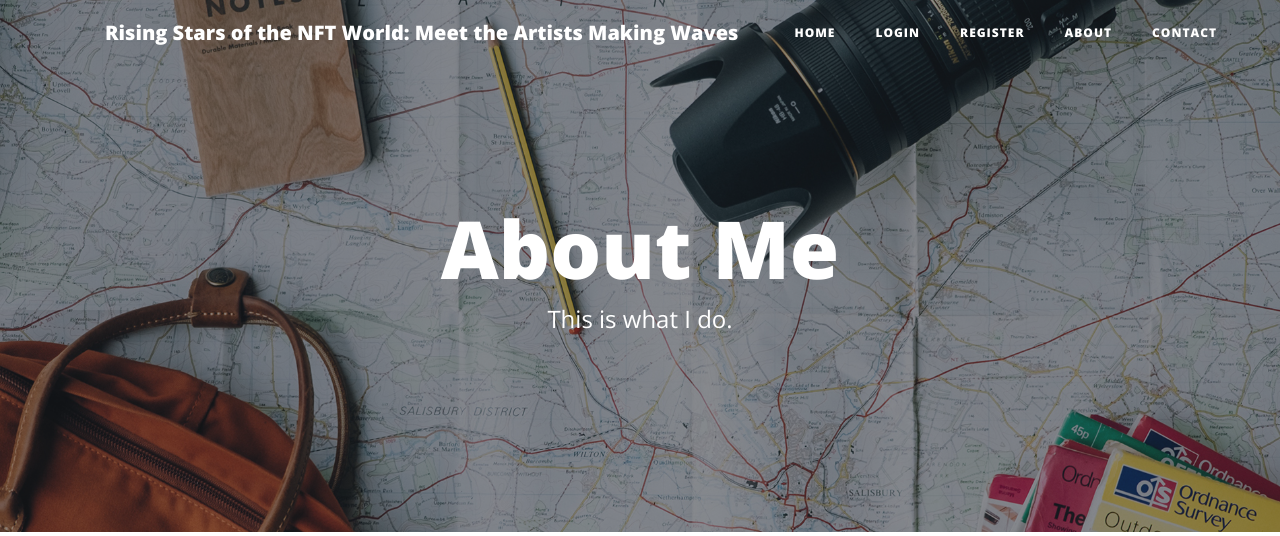
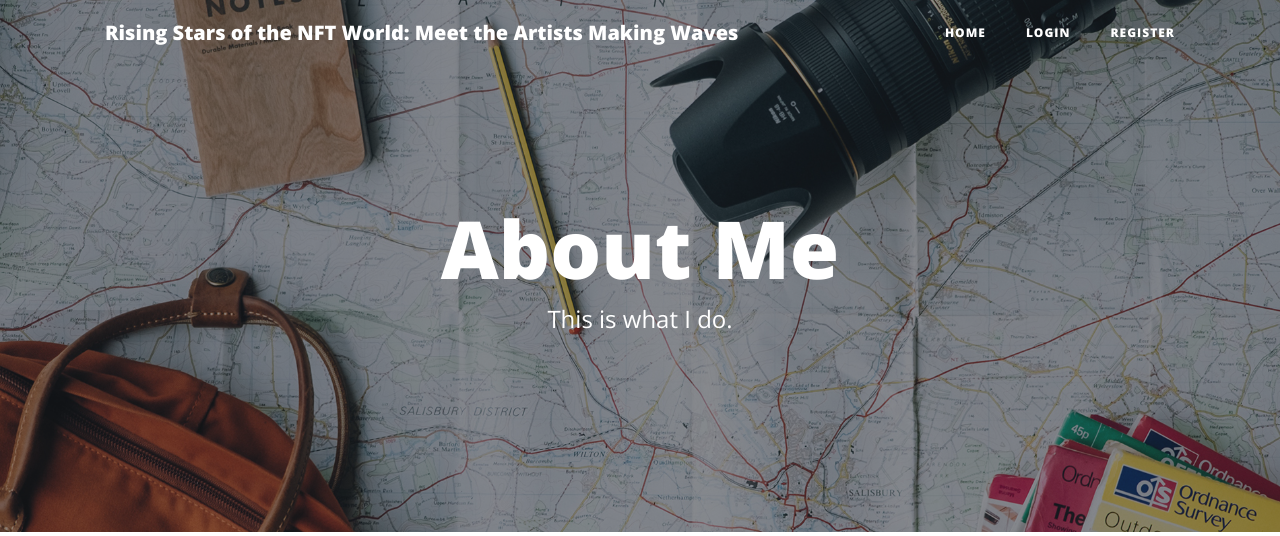
Before and after one commit to rc-iv/web3blog, a Flask app: page /about in a window 1280 px wide. Shown: the top 536 px of the page. Run offline with Flask 2, Linux system fonts and the light colour scheme; some libraries are stand-ins or nearby versions.

Commit message:
removed contact and about from header

```diff
--- a/templates/header.html
+++ b/templates/header.html
@@ -56,12 +56,12 @@
                     <a class="nav-link" href="{{ url_for('logout') }}">Log Out</a>
                 </li>
                 {% endif %}
-                <li class="nav-item">
-                    <a class="nav-link" href="{{ url_for('about') }}">About</a>
-                </li>
-                <li class="nav-item">
-                    <a class="nav-link" href="{{ url_for('contact') }}">Contact</a>
-                </li>
+{#                <li class="nav-item">#}
+{#                    <a class="nav-link" href="{{ url_for('about') }}">About</a>#}
+{#                </li>#}
+{#                <li class="nav-item">#}
+{#                    <a class="nav-link" href="{{ url_for('contact') }}">Contact</a>#}
+{#                </li>#}
             </ul>
         </div>
     </div>
```
